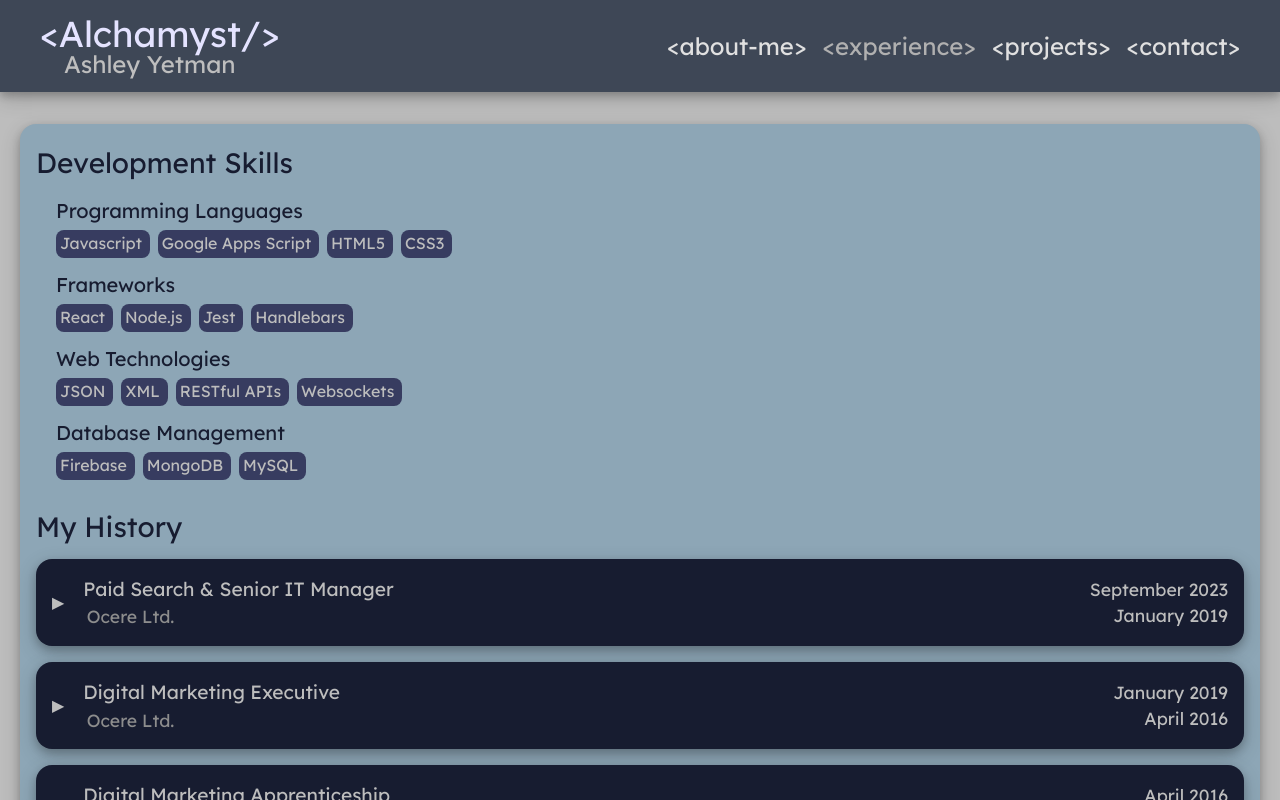
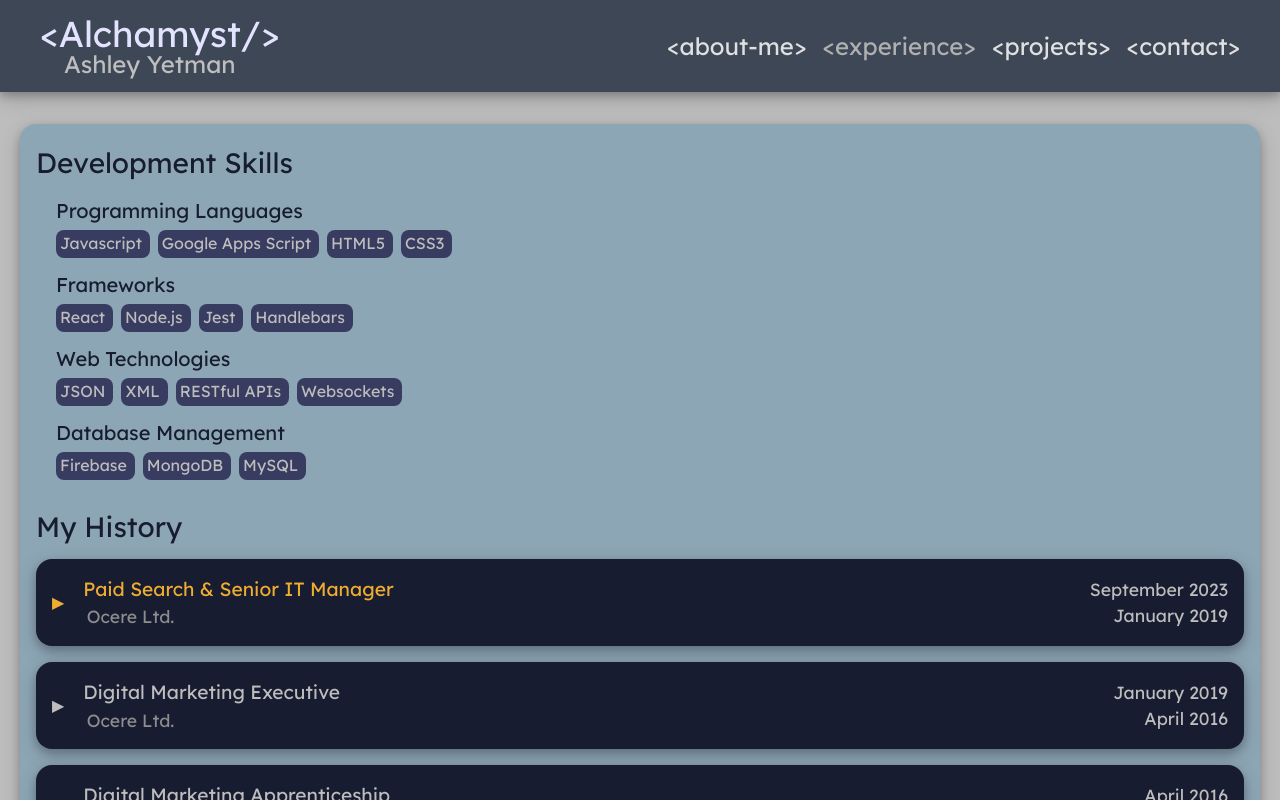
Before and after one commit to Alchamyst/ayetman-web, a React (Vite) app: page /experience in a window 1280 px wide. In both pictures the pointer is over the element 67 px from the left and 602 px from the top of the page. Shown: the top 800 px of the page. Built offline with nearby package versions, Linux system fonts and the light colour scheme.

Commit message:
update HistoryListItem component to change expander and designation styles on hover.

```diff
--- a/src/styles/historyListItem.css
+++ b/src/styles/historyListItem.css
@@ -13,6 +13,10 @@
     flex-direction: row;
     /* flex-wrap: wrap; */
     justify-content:flex-start;
+}
+
+.history-compact:hover .expander, .history-compact:hover .history-designation {
+    color: #eeac31;
 }
 
 .history-compact-expanded {
```
